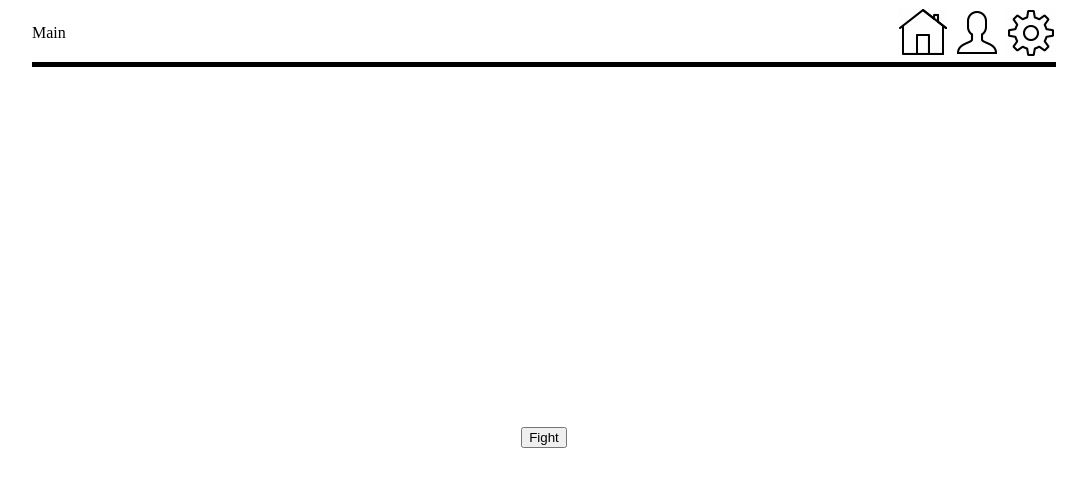
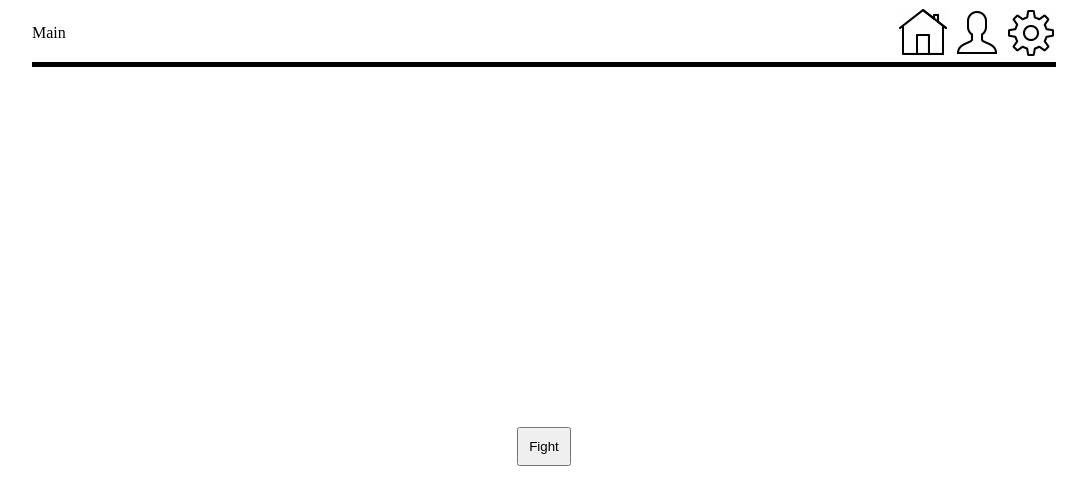
Before and after one commit to TatyanaKorLarina/not-fight-club, a plain HTML site: page index.html in a window 1280 px wide. Both pictures are taken after typing "Sample" into the empty fields and a click on the button "Create Character". Shown: the whole page, without its empty margins (96-1183 px from the left). Drawn offline with Linux system fonts and the light colour scheme.

Commit message:
feat: change button

```diff
--- a/index.js
+++ b/index.js
@@ -7,8 +7,6 @@
 
 let toggleButton = document.getElementById('toggleButton');
 
-
-// Добавляем обработчик события клика на кнопку
 toggleButton.addEventListener('click', () => {
     const screen1 = document.getElementById('screen1');
     const screen2 = document.getElementById('screen2');
@@ -16,5 +14,4 @@
     screen1.classList.add('hidden');
     screen2.classList.remove('hidden');
     screen2.classList.add('visible');
-
 });
--- a/style.css
+++ b/style.css
@@ -15,8 +15,6 @@
 
 .name-button {
     transition: 0,5s;
-
-
 }
 
 .name-button:active {
@@ -32,4 +30,5 @@
 
 .fight {
     margin-top: 300px;
+    padding: 10px;
 }
```
Also changed, not shown: index.html (+0 -1 lines).
